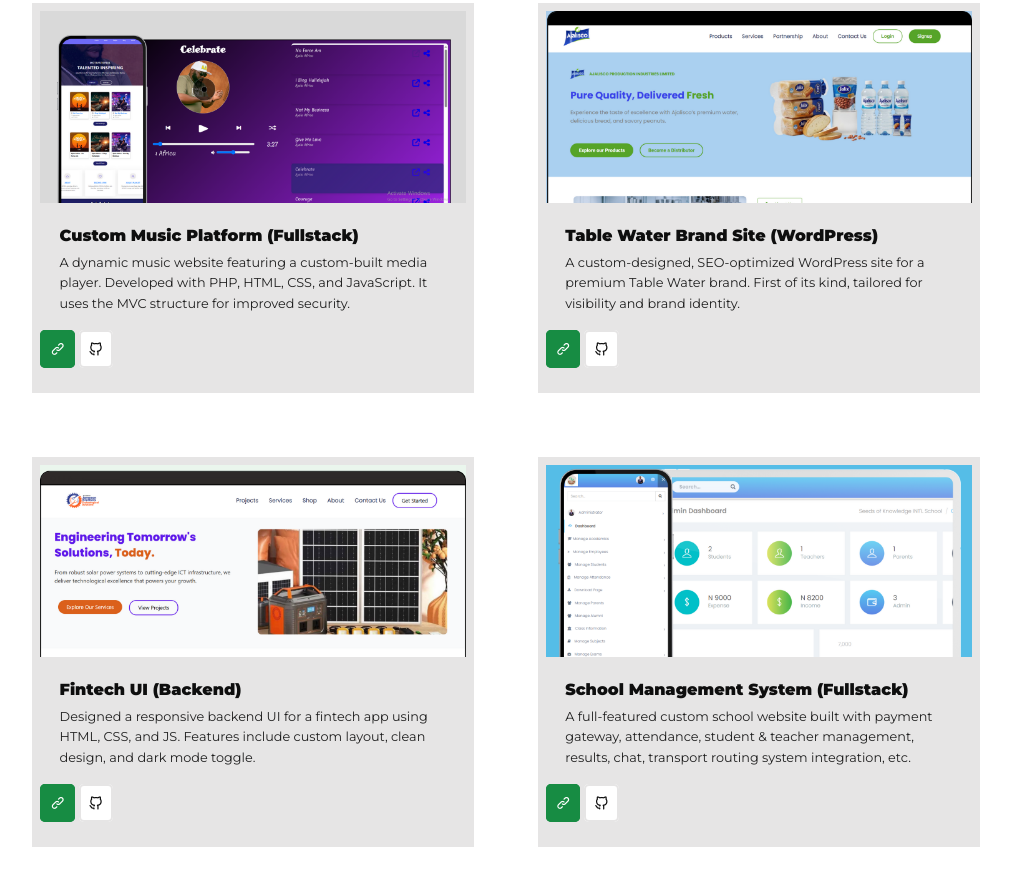
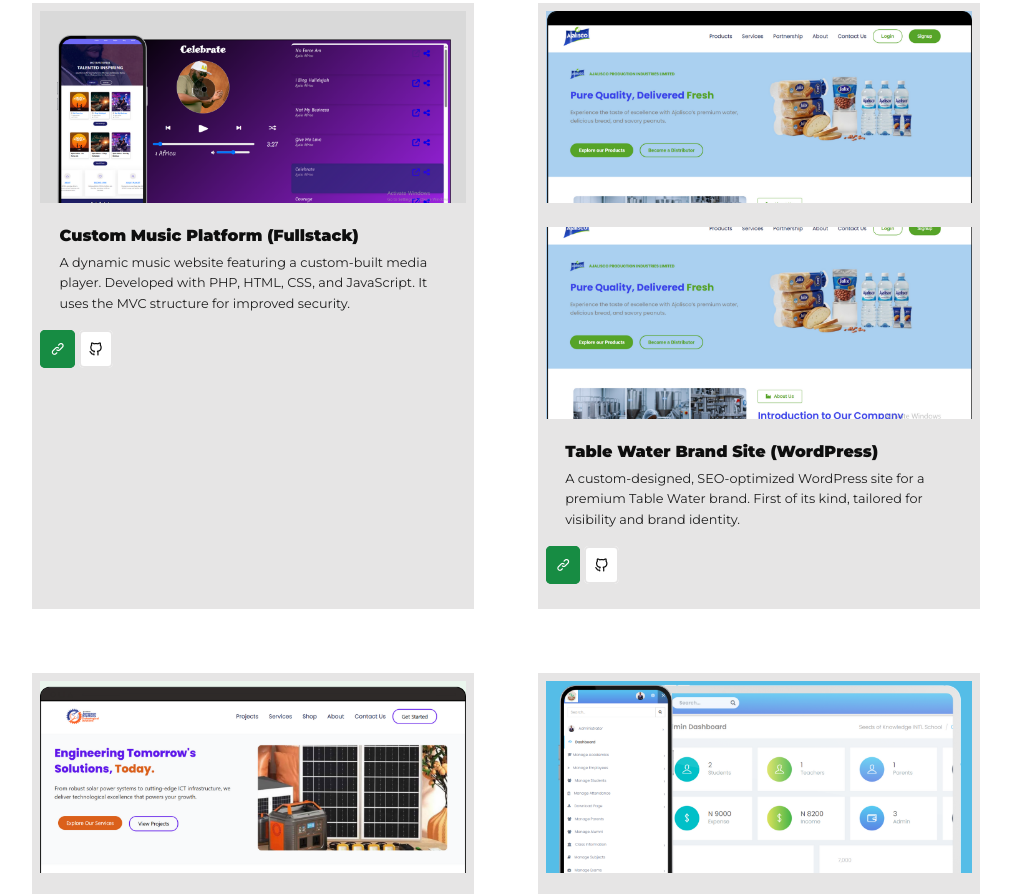
Before and after one commit to etokjoshua/portfolio, a plain HTML site: page index.html in a window 1280 px wide. Shown: the part 1923-2817 px from the top of the page, without its empty margins (134-1145 px from the left). Drawn offline with nearby package versions, Linux system fonts and the light colour scheme.

Commit message:
Update index.html

```diff
--- a/index.html
+++ b/index.html
@@ -136,9 +136,16 @@
           </div>
         </articles>
         <articles class="project mix frontend" data-order="2">
-          <div class="project__image">
+          <div class="project__image" style="back">
             <img src="./assets/project2.png" alt="Project Two" />
           </div>
+          <div
+        class="project__image"
+        style="
+        width: 100%;             /* adjust as needed */
+        height: 200px;           /* adjust height too */
+        background: url('./assets/project2.png') no-repeat center center / cover;">
+        </div>
           <h5>Table Water Brand Site (WordPress)</h5>
           <p>
             A custom-designed, SEO-optimized WordPress site for a premium Table
```
